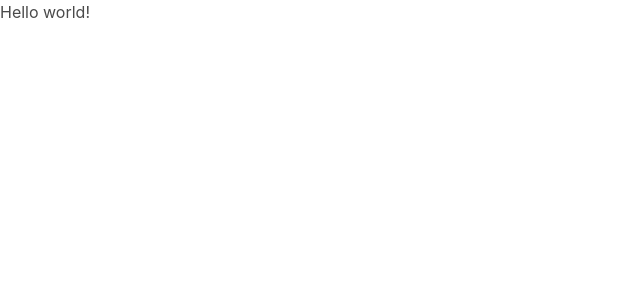
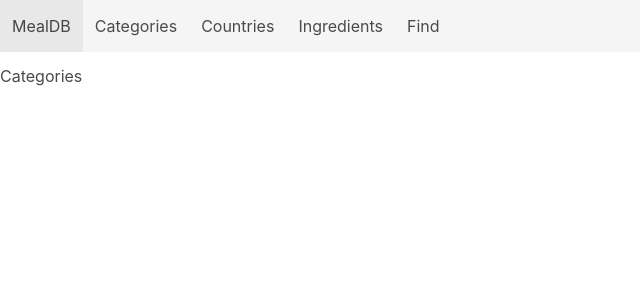
Before and after one commit to monjaworowska/mealdb, a React (Create React App) app: page /categories in a window 1280 px wide. Shown: the top 300 px of the page, without its empty margins (0-640 px from the left). Built offline with nearby package versions, Linux system fonts and the light colour scheme.

Commit message:
Nav Component done

```diff
--- a/src/App.js
+++ b/src/App.js
@@ -1,3 +1,23 @@
-const App = () => <>Hello world!</>;
+import { BrowserRouter, Switch, Route, Redirect } from "react-router-dom";
+import Nav from "./component/Nav";
+import Areas from "./view/Areas";
+import Categories from "./view/Categories";
+import Find from "./view/Find";
+import Ingredients from "./view/Ingredients";
+
+const App = () => {
+  return (
+    <BrowserRouter>
+      <Nav />
+      <Switch>
+        <Route exact path="/" render={() => <Redirect to="/categories" />} />
+        <Route path="/categories" component={Categories} />
+        <Route path="/countries" component={Areas} />
+        <Route path="/ingredients" component={Ingredients} />
+        <Route path="/find" component={Find} />
+      </Switch>
+    </BrowserRouter>
+  );
+};
 
 export default App;
--- /dev/null
+++ b/src/component/Nav.js
@@ -0,0 +1,42 @@
+import { useState } from "react";
+import cx from "classnames";
+import { NavLink } from "react-router-dom";
+const Nav = () => {
+  const [isActive, toggleIsActive] = useState(0);
+  return (
+    <nav className="navbar is-light mb-3">
+      <div className="navbar-brand">
+        <NavLink className="navbar-item" to="/">
+          MealDB
+        </NavLink>
+        <div
+          className={cx("navbar-burger", isActive ? "is-active" : null)}
+          onClick={() => toggleIsActive(!isActive)}
+        >
+          <span></span>
+          <span></span>
+          <span></span>
+        </div>
+      </div>
+      <div
+        className={cx("navbar-menu", isActive ? "is-active" : null)}
+        onClick={() => toggleIsActive(!isActive)}
+      >
+        <NavLink className="navbar-item" to="/categories">
+          Categories
+        </NavLink>
+        <NavLink className="navbar-item" to="/countries">
+          Countries
+        </NavLink>
+        <NavLink className="navbar-item" to="/ingredients">
+          Ingredients
+        </NavLink>
+        <NavLink className="navbar-item" to="/find">
+          Find
+        </NavLink>
+      </div>
+    </nav>
+  );
+};
+
+export default Nav;
--- /dev/null
+++ b/src/view/Areas.js
@@ -0,0 +1,3 @@
+const Areas = () => <>Countries</>;
+
+export default Areas;
--- /dev/null
+++ b/src/view/Categories.js
@@ -0,0 +1,3 @@
+const Categories = () => <>Categories</>;
+
+export default Categories;
--- /dev/null
+++ b/src/view/Find.js
@@ -0,0 +1,3 @@
+const Find = () => <>Find</>;
+
+export default Find;
--- /dev/null
+++ b/src/view/Ingredients.js
@@ -0,0 +1,3 @@
+const Ingredients = () => <>Ingredients</>;
+
+export default Ingredients;
```
